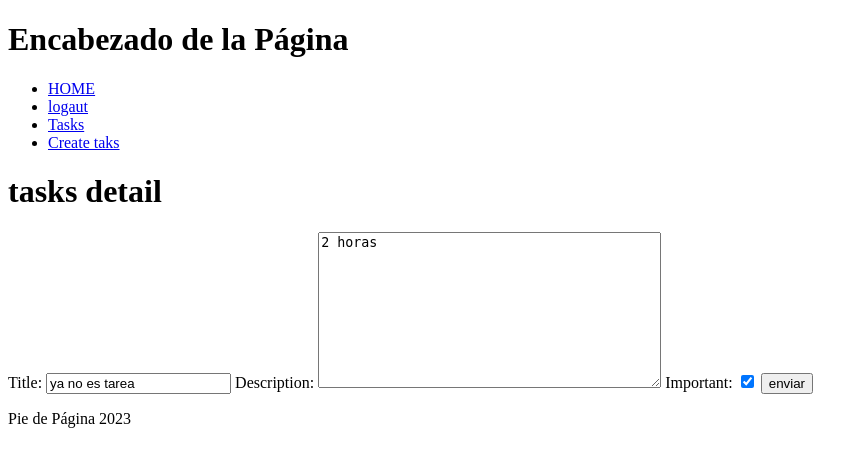
After one commit to wismo-s/djangocrud-todo, a Django app: page /tasks/1/ in a window 1280 px wide. The commit adds this page. Shown: the top 467 px of the page, without its empty margins (0-868 px from the left). Run offline with Django 4.2, Linux system fonts and the light colour scheme; a user stored in the database is signed in; data comes from the database, SQL or seed files in the repository; both versions use the stored data as it was after the commit.

Commit message:
update taks

```diff
--- a/tasks/templates/layouts/body.html
+++ b/tasks/templates/layouts/body.html
@@ -11,10 +11,10 @@
         <nav>
             <ul>
                 <li><a href="{% url "home" %}">HOME</a></li>
-                <li><a href="{% url "tasks" %}">Tasks</a></li>
-                <li><a href="{% url "createTaks" %}">Create taks</a></li>
                 {% if user.is_authenticated %}
                     <li><a href="{% url "logout" %}">logaut</a></li>
+                    <li><a href="{% url "tasks" %}">Tasks</a></li>
+                    <li><a href="{% url "createTaks" %}">Create taks</a></li>
                 {% else %}
                     <li><a href="{% url "singup" %}">SING UP</a></li>
                     <li><a href="{% url "lognin" %}">login</a></li>
--- /dev/null
+++ b/tasks/templates/taks_detail.html
@@ -0,0 +1,10 @@
+{% extends "layouts/body.html" %}
+{% block content %}
+    <h1>tasks detail</h1>
+    <form method="POST">
+        {% csrf_token %}
+        {{form}}
+        <button>enviar</button>
+        {{error}}
+    </form>
+{% endblock %}
--- a/tasks/templates/tasks.html
+++ b/tasks/templates/tasks.html
@@ -5,9 +5,9 @@
         {% for taks in tasks %}
             <li>
                 {% if taks.important %}
-                    <h1>{{taks.title}}</h1>
+                    <a href="{% url "taksDetail"  taks.id %}"><h1>{{taks.title}}</h1></a>
                 {% else %}
-                    <h3>{{taks.title}}</h3>
+                    <a href="{% url "taksDetail"  taks.id %}"><h3>{{taks.title}}</h3></a>
                 {% endif %}
                 <p>{{taks.description}}</p>
                 <p>{{taks.user}}</p>
--- a/tasks/urls.py
+++ b/tasks/urls.py
@@ -7,5 +7,6 @@ urlpatterns = [
     path('tasks/', views.tasks, name='tasks'),
     path('logout/', views.singout, name='logout'),
     path('login/', views.lognin, name='lognin'),
-    path('tasks/create/', views.createTask, name='createTaks')
+    path('tasks/create/', views.createTask, name='createTaks'),
+    path('tasks/<int:task_id>/', views.tasksdetail, name='taksDetail')
 ]
--- a/tasks/views.py
+++ b/tasks/views.py
@@ -1,4 +1,4 @@
-from django.shortcuts import render, redirect
+from django.shortcuts import render, redirect, get_object_or_404
 from django.contrib.auth.forms import UserCreationForm, AuthenticationForm
 from django.contrib.auth.models import User
 from django.contrib.auth import login, logout, authenticate
@@ -71,3 +71,15 @@ def createTask(request):
                 'form': TaskForm,
                 'error': "pase un dato correcto"
             })
+def tasksdetail(request, task_id):
+    taks = get_object_or_404(Task, pk=task_id, user=request.user)
+    form = TaskForm(instance=taks)
+    if request.method == 'GET':
+        return render(request, 'taks_detail.html', { 'task': taks, 'form': form})
+    else:
+        try:
+            form = TaskForm(request.POST, instance=taks)
+            form.save()
+            return redirect('tasks')
+        except ValueError:
+            return render(request, 'taks_detail.html', { 'task': taks, 'form': form, 'error': "datos invalidos"})
```
Also changed, not shown: db.sqlite3.
